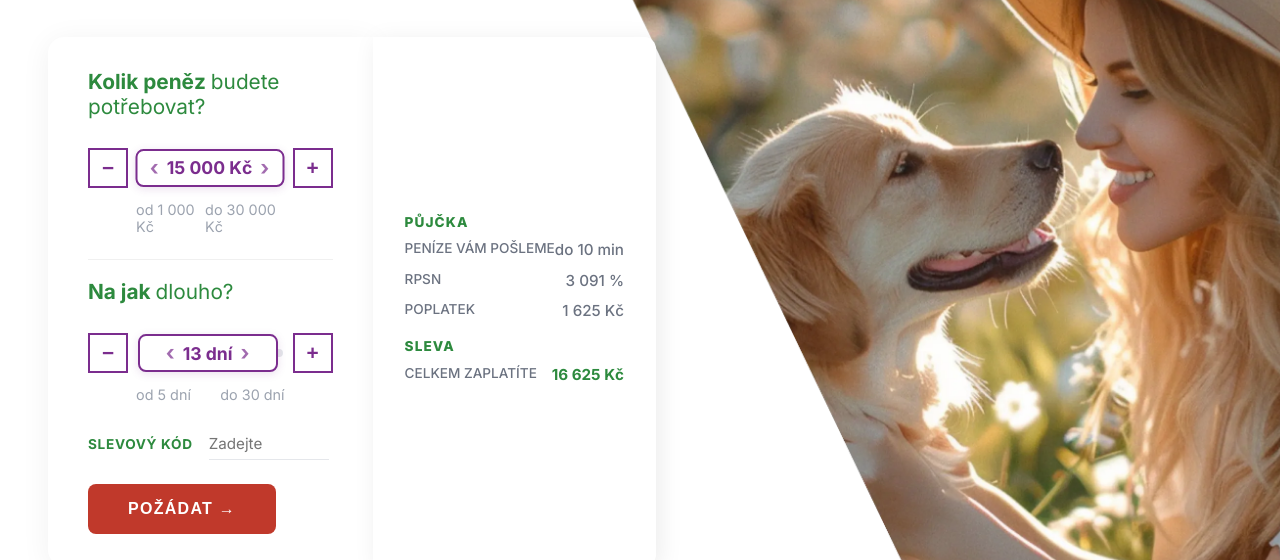
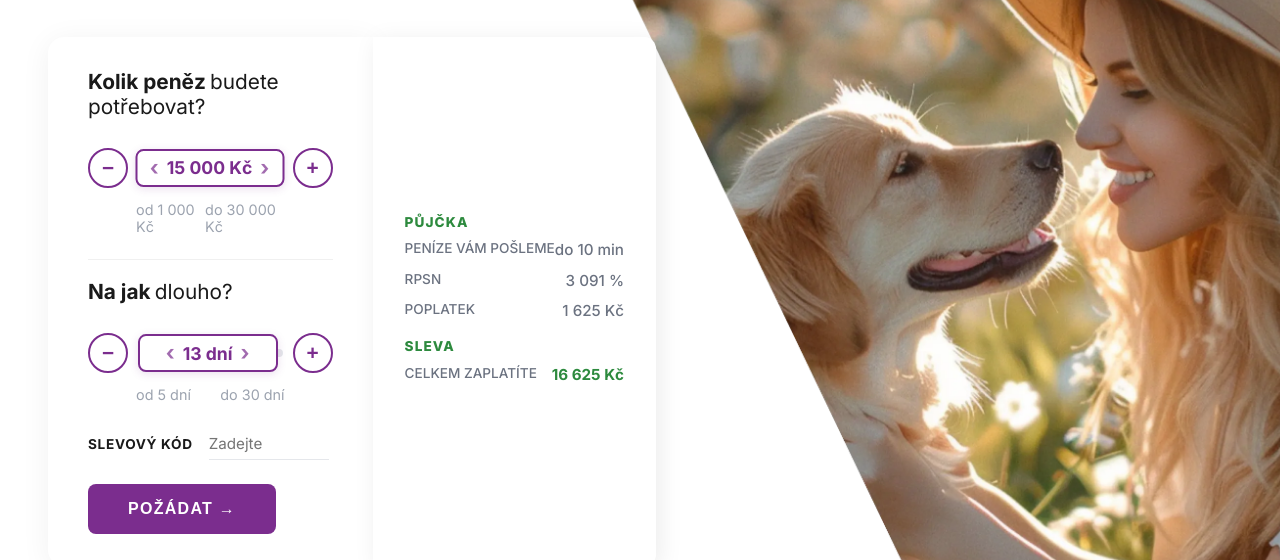
Before and after one commit to FrankMa1/megumethod-presentation, a plain HTML site: page demo.html in a window 1280 px wide. Shown: the part 240-800 px from the top of the page. Drawn offline with Linux system fonts and the light colour scheme.

Commit message:
Apply Figma design changes to demo: black text, purple CTA, round buttons
Changes from Figma edit (node 13:2):
- Calculator questions "Kolik peněz" and "Na jak" now black (#1a1a1a)
- "Slevový kód" label now black
- CTA button "Požádat" now purple (#7b2d8e) instead of red
- +/- buttons now fully round (border-radius: 50%)

Co-Authored-By: Claude Opus 4.6 (1M context) <noreply@anthropic.com>

```diff
--- a/demo.html
+++ b/demo.html
@@ -42,12 +42,12 @@
       background: #ffffff; border-radius: 16px 0 0 16px; padding: 2rem 2.5rem;
       box-shadow: 0 4px 30px rgba(0,0,0,0.06); flex: 1;
     }
-    .calc-question { font-size: 1.3rem; color: #2d8a3e; margin-bottom: 1.5rem; font-weight: 700; }
+    .calc-question { font-size: 1.3rem; color: #1a1a1a; margin-bottom: 1.5rem; font-weight: 900; }
     .calc-question span { font-weight: 400; }
 
     .slider-row { display: flex; align-items: center; gap: 0.6rem; margin-bottom: 0.5rem; }
     .slider-btn {
-      width: 40px; height: 40px; border: 2px solid #7b2d8e; background: #fff;
+      width: 40px; height: 40px; border: 2px solid #7b2d8e; background: #fff; border-radius: 50%;
       display: flex; align-items: center; justify-content: center;
       cursor: pointer; font-size: 1.3rem; color: #7b2d8e; transition: all 0.2s; flex-shrink: 0; font-weight: 600;
     }
@@ -102,18 +102,18 @@
     }
 
     .discount-row { display: flex; align-items: center; gap: 1rem; margin-bottom: 1.5rem; }
-    .discount-label { font-weight: 700; font-size: 0.85rem; color: #2d8a3e; text-transform: uppercase; letter-spacing: 0.05em; white-space: nowrap; }
+    .discount-label { font-weight: 700; font-size: 0.85rem; color: #1a1a1a; text-transform: uppercase; letter-spacing: 0.05em; white-space: nowrap; }
     .discount-input {
       border: none; border-bottom: 1px solid #e5e7eb; padding: 0.4rem 0;
       font-size: 0.95rem; color: #9ca3af; outline: none; font-family: inherit; width: 120px;
     }
 
     .cta-btn {
-      background: #c0392b; color: #fff; border: none; padding: 1rem 2.5rem; border-radius: 8px;
+      background: #7b2d8e; color: #fff; border: none; padding: 1rem 2.5rem; border-radius: 8px;
       font-size: 1rem; font-weight: 700; text-transform: uppercase; letter-spacing: 0.08em;
       cursor: pointer; display: inline-flex; align-items: center; gap: 0.6rem; transition: background 0.2s;
     }
-    .cta-btn:hover { background: #a93226; }
+    .cta-btn:hover { background: #6a2679; }
 
     .calc-row {
       display: flex; align-items: flex-start; gap: 0;
@@ -147,6 +147,7 @@
       .hero-left { padding: 2rem 1.5rem; }
     }
   </style>
+  <script src="https://mcp.figma.com/mcp/html-to-design/capture.js" async></script>
 </head>
 <body>
   <div class="page-wrapper">
```
